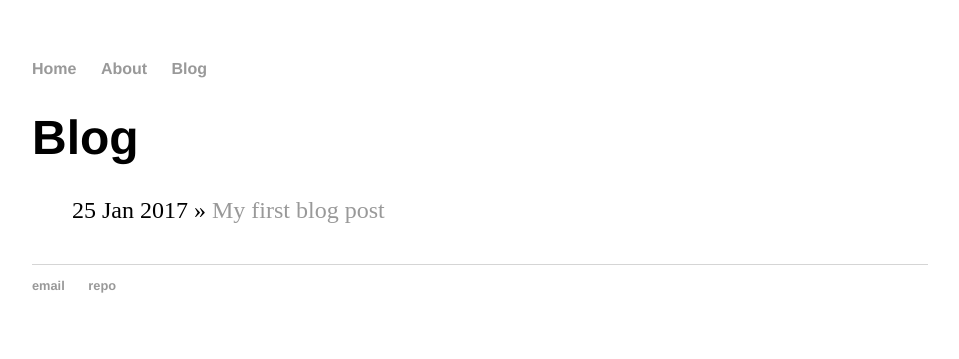
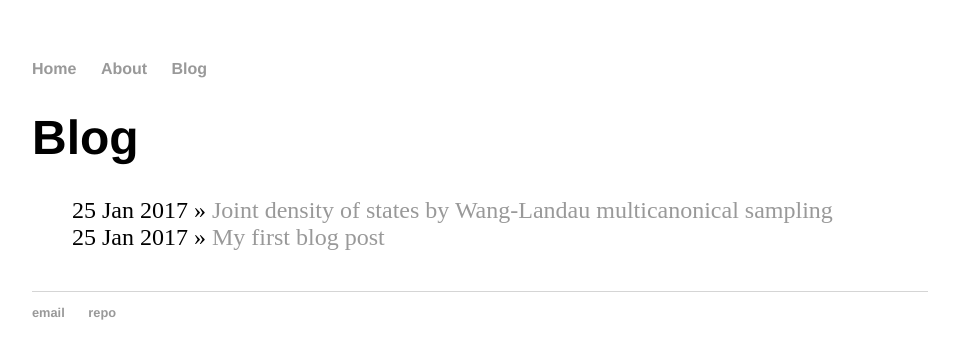
Before and after one commit to manu-jimenez/manu-jimenez.github.io, a Jekyll site: the page built from blog/index.html, in a window 1280 px wide. Shown: the top 359 px of the page, without its empty margins (160-1119 px from the left). Built offline with Jekyll 4.4.1, drawn with Linux system fonts in a browser that asks for light colours.

Commit message:
Update and rename wang-landau.md to 2017-01-26-Wang-Landau-for-joint-DOS.md

```diff
--- a/_posts/wang-landau.md
+++ b/_posts/2017-01-26-Wang-Landau-for-joint-DOS.md
@@ -1,3 +1,8 @@
+---
+layout: post
+title: "Joint density of states by Wang-Landau multicanonical sampling"
+date: 2017-01-25
+---
 
 ***
 
```
